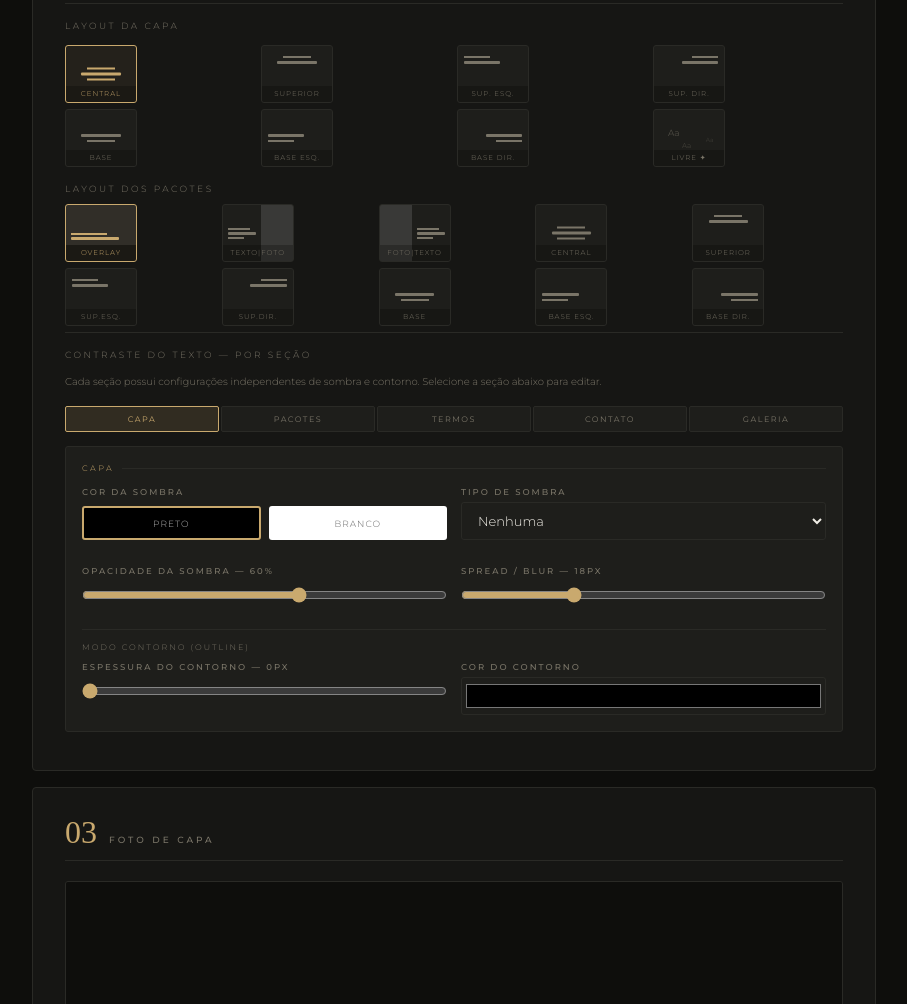
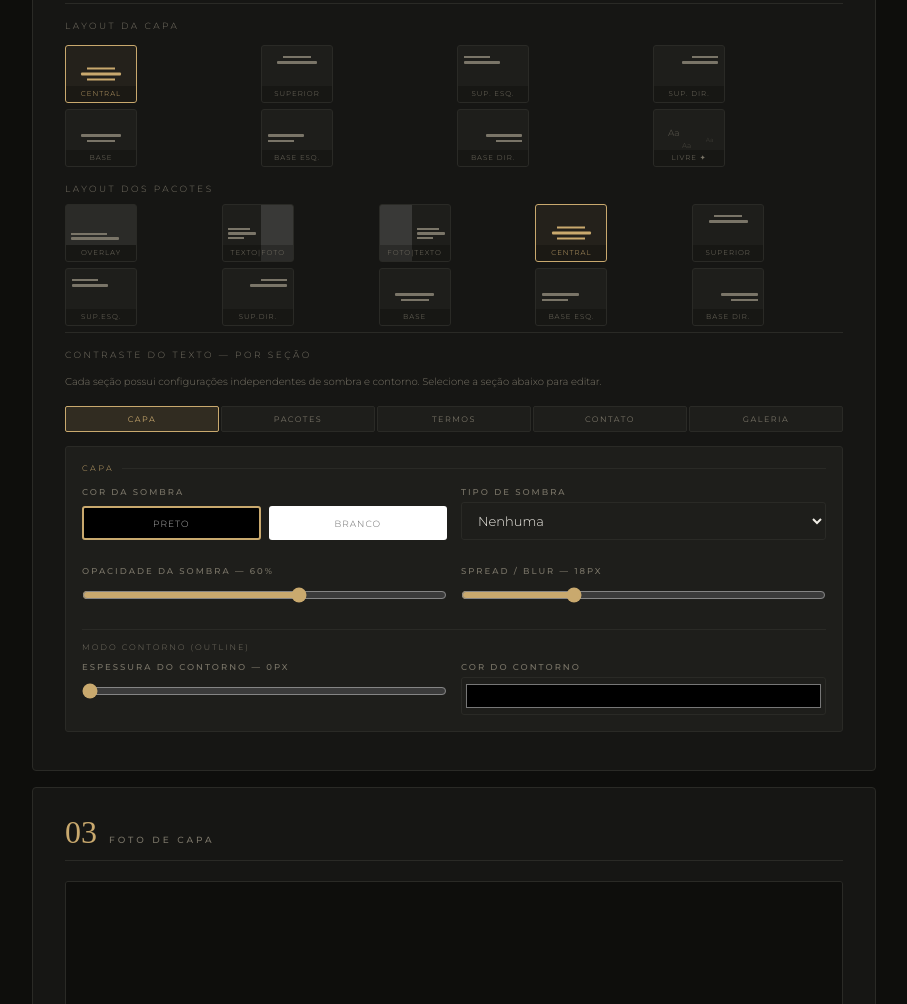
Before and after one commit to thalesfa20-spec/Gerador-editorial, a plain HTML site: page index.html in a window 1280 px wide. Shown: the part 943-1947 px from the top of the page, without its empty margins (316-1223 px from the left). Drawn offline with nearby package versions, Linux system fonts and the light colour scheme; a web font is replaced by a local one.

Commit message:
Update index.html

```diff
--- a/index.html
+++ b/index.html
@@ -798,7 +798,7 @@ input[type=range]{accent-color:var(--gold);}
       <div style="display:grid;grid-template-columns:repeat(5,1fr);gap:6px;" id="pkg-layout-presets">
 
         <!-- Fila 1: layouts de texto sobre foto -->
-        <div class="layout-thumb active" data-pkg="overlay" onclick="setPkgLayout('overlay',this)" title="Foto como background completo">
+        <div class="layout-thumb" data-pkg="overlay" onclick="setPkgLayout('overlay',this)" title="Foto como background completo">
           <div style="position:absolute;top:0;left:0;right:0;bottom:16px;background:rgba(255,255,255,.06);display:flex;align-items:flex-end;padding:5px;">
             <div style="width:100%;"><div style="height:2px;background:currentColor;width:60%;margin-bottom:2px;"></div>
             <div style="height:3px;background:currentColor;width:80%;border-radius:1px;"></div></div>
@@ -829,7 +829,7 @@ input[type=range]{accent-color:var(--gold);}
         </div>
 
         <!-- Central -->
-        <div class="layout-thumb" data-pkg="pkg-centered" onclick="setPkgLayout('pkg-centered',this)" title="Texto centralizado sobre foto">
+        <div class="layout-thumb active" data-pkg="pkg-centered" onclick="setPkgLayout('pkg-centered',this)" title="Texto centralizado sobre foto">
           <div style="position:absolute;top:50%;left:50%;transform:translate(-50%,-50%);text-align:center;width:80%;">
             <div style="height:2px;background:currentColor;margin:3px auto;width:50%;"></div>
             <div style="height:3px;background:currentColor;margin:2px auto;width:70%;border-radius:1px;"></div>
@@ -3391,7 +3391,7 @@ initContrastUIs();
 })();
 // Set initial active layout thumbs
 setCoverLayout('centered', document.querySelector('#layout-presets [data-layout="centered"]'));
-setPkgLayout('overlay', document.querySelector('#pkg-layout-presets [data-pkg="overlay"]'));
+setPkgLayout('pkg-centered', document.querySelector('#pkg-layout-presets [data-pkg="pkg-centered"]'));
 // Use requestAnimationFrame to ensure rPkgs/rTerms/rGallery have finished painting
 requestAnimationFrame(() => { setTimeout(()=>{ renderPreview(); updateCoverInlinePreview(); }, 50); });
 </script>
```
